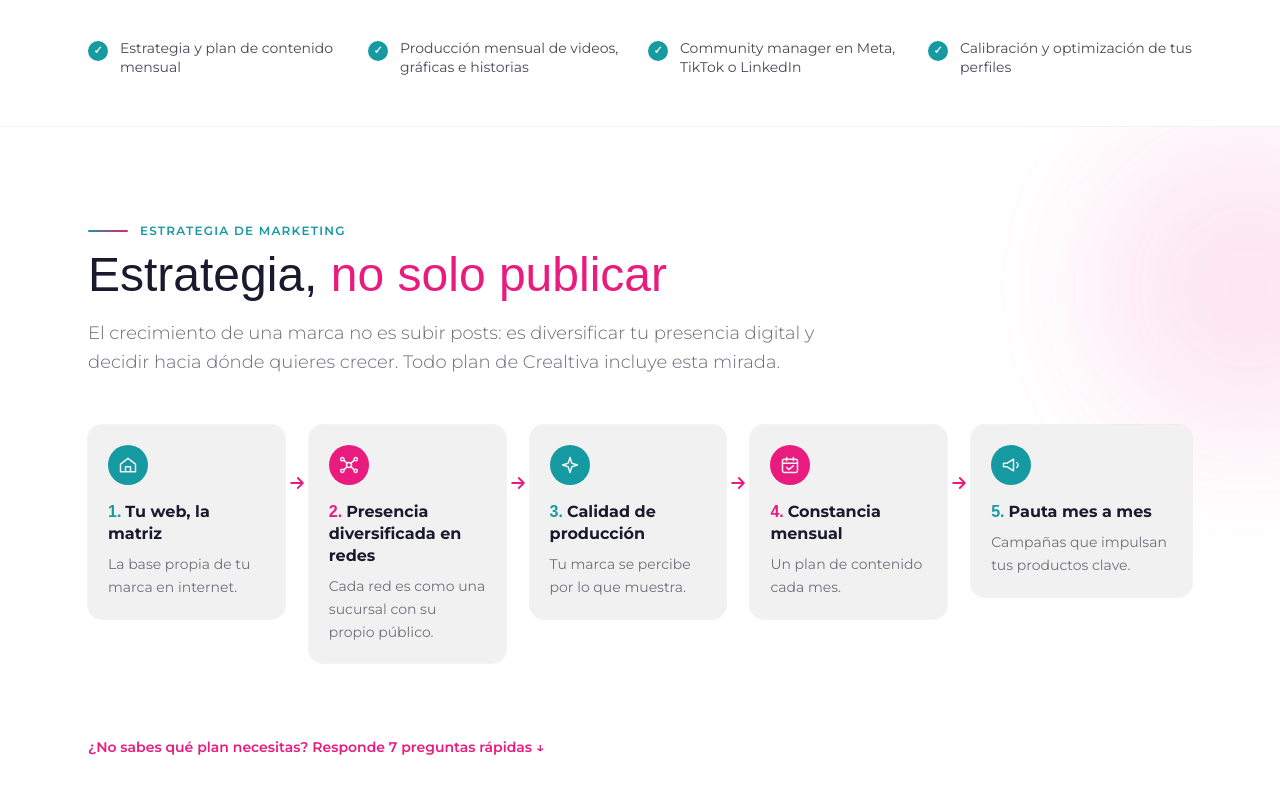
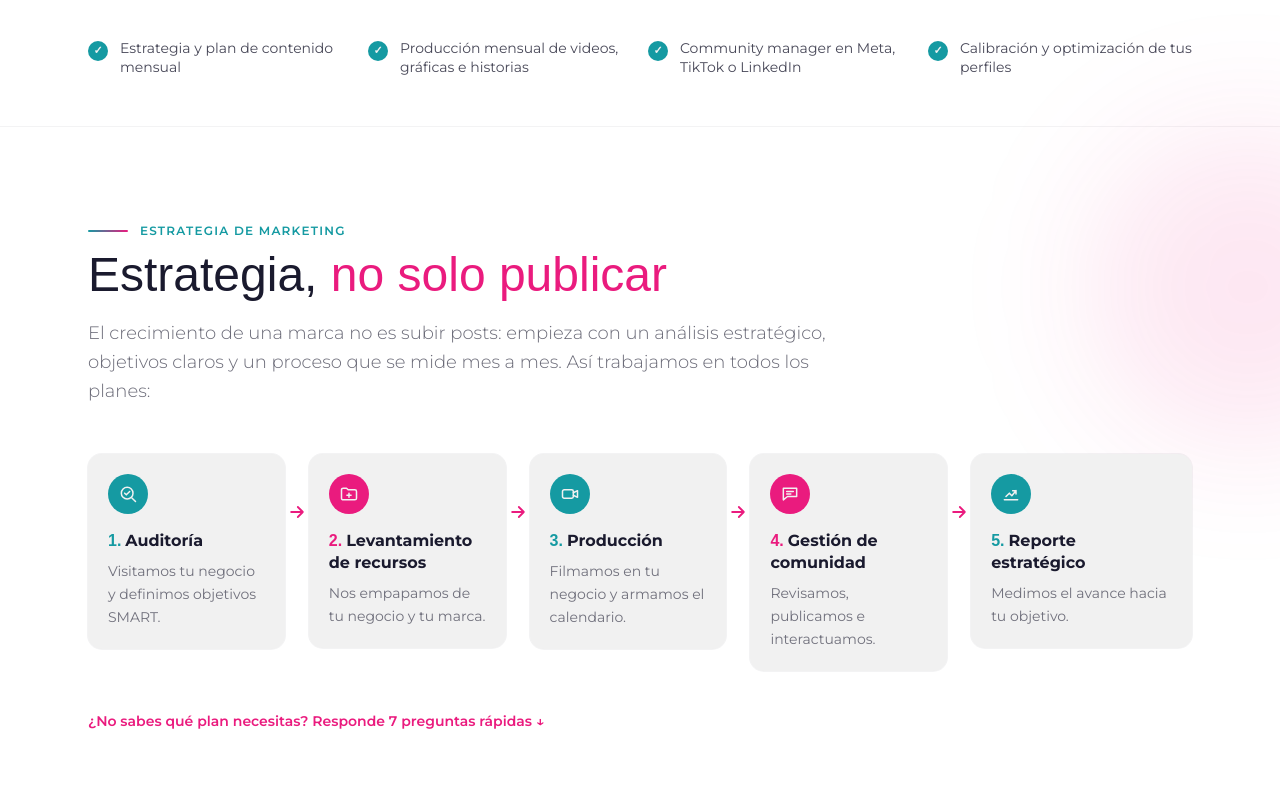
Before and after one commit to crealtivadigital-arch/crealtiva-digital-web, a Next.js app: page /servicios/marketing-digital in a window 1280 px wide. Shown: the part 740-1540 px from the top of the page. Built offline with nearby package versions, Linux system fonts and the light colour scheme; a web font is replaced by a local one.

Commit message:
Marketing Digital: strategy steps describe the real process (audit to report); Bite Meta first and labeled Facebook e Instagram
Co-Authored-By: Claude Opus 5.5 <noreply@anthropic.com>

```diff
--- a/scripts/seed-services.mjs
+++ b/scripts/seed-services.mjs
@@ -678,6 +678,9 @@ for (const p of packages) {
   [p.stage, p.solves] = pr;
 }
 
+// Nombre visible: se aclara qué es "Meta" para quien no lo conoce (el slug no cambia)
+for (const p of packages) if (p.slug === "crealtiva-bite-meta") p.name = "Crealtiva Bite Meta (Facebook e Instagram)";
+
 // ── "No incluye" → cómo conseguirlo ───────────────────────────────────────
 const lineBySlug = Object.fromEntries(lines.map((l) => [l.slug, l]));
 const findPkg = (slug) => packages.find((p) => p.slug === slug);
--- a/src/components/marketing/MarketingStrategy.tsx
+++ b/src/components/marketing/MarketingStrategy.tsx
@@ -1,61 +1,78 @@
-// Antes de los paquetes: qué significa hacer estrategia (no solo publicar), como un flujo de
-// cinco pasos. Al pasar el mouse (o tocar, en celular) cada paso se amplía y muestra más detalle.
+// Antes de los paquetes: cómo trabajamos la estrategia, de la auditoría al reporte, como un flujo
+// de cinco pasos. Al pasar el mouse (o tocar, en celular) cada paso se amplía y muestra el detalle.
 
-const pillars: { title: string; detail: string; more: string; icon: React.ReactNode }[] = [
+const pillars: { title: string; detail: string; more: string[]; icon: React.ReactNode }[] = [
   {
-    title: "Tu web, la matriz",
-    detail: "La base propia de tu marca en internet.",
-    more: "Ahí viven tu catálogo, tu información y tu forma de atender. Las redes llevan público hacia ella.",
-    icon: <path d="M3 11l9-7 9 7v9H3zM9 20v-6h6v6" />,
-  },
-  {
-    title: "Presencia diversificada en redes",
-    detail: "Cada red es como una sucursal con su propio público.",
-    more: "Facebook, Instagram, TikTok, LinkedIn y Google Business: cada canal con su tono y su estrategia.",
+    title: "Auditoría",
+    detail: "Visitamos tu negocio y definimos objetivos SMART.",
+    more: [
+      "Te acompañamos a conocer tu negocio e identificar su calidad",
+      "Definimos qué quieres lograr",
+      "Objetivos claros, medibles, con plazo y alineados a tu crecimiento",
+    ],
     icon: (
       <>
-        <circle cx="12" cy="12" r="3" />
-        <circle cx="4" cy="5" r="2" />
-        <circle cx="20" cy="5" r="2" />
-        <circle cx="4" cy="19" r="2" />
-        <circle cx="20" cy="19" r="2" />
-        <path d="M6 6.5l3.8 3.5M18 6.5l-3.8 3.5M6 17.5l3.8-3.5M18 17.5l-3.8-3.5" />
+        <circle cx="11" cy="11" r="7" />
+        <path d="M21 21l-4.3-4.3M8 11l2 2 4-4" />
       </>
     ),
   },
   {
-    title: "Calidad de producción",
-    detail: "Tu marca se percibe por lo que muestra.",
-    more: "Video, foto y diseño a la altura de tu negocio, en cada publicación y en cada red.",
-    icon: <path d="M12 3l2.2 6.8L21 12l-6.8 2.2L12 21l-2.2-6.8L3 12l6.8-2.2z" />,
+    title: "Levantamiento de recursos",
+    detail: "Nos empapamos de tu negocio y tu marca.",
+    more: [
+      "Contrato sin permanencia obligatoria: te quedas por la calidad y los resultados",
+      "Registro de cómo recibimos tu marca, para medir su crecimiento",
+      "Brief: mercado, competencia, claves de contenido y forma de comunicar",
+      "Kit creativo: logo, manual de marca, tipografías",
+    ],
+    icon: <path d="M3 7a2 2 0 012-2h4l2 2h8a2 2 0 012 2v8a2 2 0 01-2 2H5a2 2 0 01-2-2zM12 11v5M9.5 13.5h5" />,
   },
   {
-    title: "Constancia mensual",
-    detail: "Un plan de contenido cada mes.",
-    more: "Calendario, producción y publicación sin pausas: una sucursal sin atención solo acumula polvo.",
+    title: "Producción",
+    detail: "Filmamos en tu negocio y armamos el calendario.",
+    more: [
+      "Filmación en tu negocio o locación para el contenido del mes",
+      "Calendario o plan de publicaciones",
+      "Gráficas de nuestro departamento de diseño",
+    ],
     icon: (
       <>
-        <rect x="3" y="5" width="18" height="16" rx="2" />
-        <path d="M3 10h18M8 3v4M16 3v4M8 15l2.5 2.5L16 13" />
+        <rect x="3" y="7" width="13" height="10" rx="2" />
+        <path d="M16 10.5 21 8v8l-5-2.5" />
       </>
     ),
   },
   {
-    title: "Pauta mes a mes",
-    detail: "Campañas que impulsan tus productos clave.",
-    more: "Cada mes elegimos qué productos o servicios impulsar con publicidad y medimos lo que funciona.",
+    title: "Gestión de comunidad",
+    detail: "Revisamos, publicamos e interactuamos.",
+    more: [
+      "Revisión y corrección del material antes de publicar",
+      "El community manager publica e interactúa con tu comunidad",
+      "Reporte de cómo avanza la gestión de tus redes",
+    ],
     icon: (
       <>
-        <path d="M3 10v4h4l8 5V5L7 10z" />
-        <path d="M19 9a4 4 0 010 6" />
+        <path d="M4 5h16v10H9l-5 4z" />
+        <path d="M8 9h8M8 12h5" />
       </>
     ),
+  },
+  {
+    title: "Reporte estratégico",
+    detail: "Medimos el avance hacia tu objetivo.",
+    more: [
+      "Cómo los esfuerzos se alinean al plan aprobado al inicio",
+      "El avance de etapa en etapa hacia el objetivo",
+      "Propuesta de nuevos canales, recursos e ideas para crecer",
+    ],
+    icon: <path d="M4 19h16M6 15l4-4 3 3 5-6M14 8h4v4" />,
   },
 ];
 
 export default function MarketingStrategy() {
   return (
-    <section className="relative overflow-hidden bg-white py-20 md:py-24">
+    <section className="relative z-10 overflow-x-clip bg-white py-20 md:py-24">
       <div aria-hidden className="pointer-events-none absolute -right-32 top-0 h-80 w-80 rounded-full bg-magenta/10 blur-3xl" />
       <div className="relative mx-auto max-w-6xl px-6">
         <div className="max-w-3xl">
@@ -67,18 +84,18 @@ export default function MarketingStrategy() {
             Estrategia, <span className="text-magenta">no solo publicar</span>
           </h2>
           <p className="mt-5 text-lg font-light leading-relaxed text-navy/65">
-            El crecimiento de una marca no es subir posts: es diversificar tu presencia digital y decidir hacia dónde
-            quieres crecer. Todo plan de Crealtiva incluye esta mirada.
+            El crecimiento de una marca no es subir posts: empieza con un análisis estratégico, objetivos claros y un
+            proceso que se mide mes a mes. Así trabajamos en todos los planes:
           </p>
         </div>
 
         {/* Flujo de 5 pasos con flechas */}
-        <ol className="mt-12 flex flex-col items-stretch gap-2 lg:min-h-[17rem] lg:flex-row lg:items-start lg:gap-0">
+        <ol className="mt-12 flex flex-col items-stretch gap-2 lg:flex-row lg:items-start lg:gap-0">
           {pillars.map((p, i) => (
             <li key={p.title} className="flex flex-col items-center lg:flex-1 lg:flex-row lg:items-start">
               <div
                 tabIndex={0}
-                className="group relative w-full cursor-default rounded-card bg-cream p-5 outline-none ring-1 ring-navy/5 transition-all duration-300 ease-out hover:z-10 hover:bg-white hover:shadow-[0_24px_48px_-16px_rgba(26,26,46,0.3)] hover:ring-teal/40 focus:z-10 focus:bg-white focus:shadow-[0_24px_48px_-16px_rgba(26,26,46,0.3)] focus:ring-teal/40 lg:hover:scale-[1.06] lg:focus:scale-[1.06]"
+                className="group relative w-full cursor-default rounded-card bg-cream p-5 outline-none ring-1 ring-navy/5 transition-all duration-300 ease-out hover:z-20 hover:bg-white hover:shadow-[0_24px_48px_-16px_rgba(26,26,46,0.3)] hover:ring-teal/40 focus:z-20 focus:bg-white focus:shadow-[0_24px_48px_-16px_rgba(26,26,46,0.3)] focus:ring-teal/40 lg:hover:scale-[1.06] lg:hover:rounded-b-none lg:focus:scale-[1.06] lg:focus:rounded-b-none"
               >
                 <div className="flex items-center gap-3 lg:block">
                   <span
@@ -96,9 +113,16 @@ export default function MarketingStrategy() {
                   </h3>
                 </div>
                 <p className="mt-2 text-sm leading-relaxed text-navy/60">{p.detail}</p>
-                <p className="max-h-0 overflow-hidden text-sm leading-relaxed text-navy/80 opacity-0 transition-all duration-300 group-hover:mt-3 group-hover:max-h-40 group-hover:opacity-100 group-focus:mt-3 group-focus:max-h-40 group-focus:opacity-100">
-                  {p.more}
-                </p>
+                <ul className="max-h-0 space-y-1.5 overflow-hidden opacity-0 transition-all duration-300 group-hover:mt-3 group-hover:max-h-80 group-hover:opacity-100 group-focus:mt-3 group-focus:max-h-80 group-focus:opacity-100 lg:pointer-events-none lg:absolute lg:inset-x-0 lg:top-full lg:mt-0 lg:max-h-none lg:-translate-y-1 lg:rounded-b-card lg:bg-white lg:px-5 lg:pb-5 lg:pt-1 lg:shadow-[0_24px_48px_-16px_rgba(26,26,46,0.3)] lg:ring-1 lg:ring-teal/40 lg:[clip-path:inset(0_-40px_-40px_-40px)] lg:group-hover:mt-0 lg:group-hover:translate-y-0 lg:group-focus:mt-0 lg:group-focus:translate-y-0">
+                  {p.more.map((m) => (
+                    <li key={m} className="flex gap-2 text-[13px] leading-snug text-navy/80">
+                      <span aria-hidden className={`font-bold ${i % 2 ? "text-magenta" : "text-teal"}`}>
+                        ✓
+                      </span>
+                      {m}
+                    </li>
+                  ))}
+                </ul>
               </div>
               {i < pillars.length - 1 && (
                 <span aria-hidden className="flex h-7 w-7 shrink-0 items-center justify-center text-magenta lg:mt-12 lg:h-auto lg:w-6">
--- a/src/content/marketing.ts
+++ b/src/content/marketing.ts
@@ -18,7 +18,7 @@ export const families: {
     name: "Bite",
     tagline: "El despegue · una red",
     description: "Para arrancar o regularizar tu presencia en una sola red, con dirección estratégica, plan mensual y producción.",
-    slugs: ["crealtiva-bite-linkedin", "crealtiva-bite-meta", "crealtiva-bite-tiktok"],
+    slugs: ["crealtiva-bite-meta", "crealtiva-bite-linkedin", "crealtiva-bite-tiktok"],
   },
   {
     id: "tasty",
```
Also changed, not shown: src/content/services.json.
